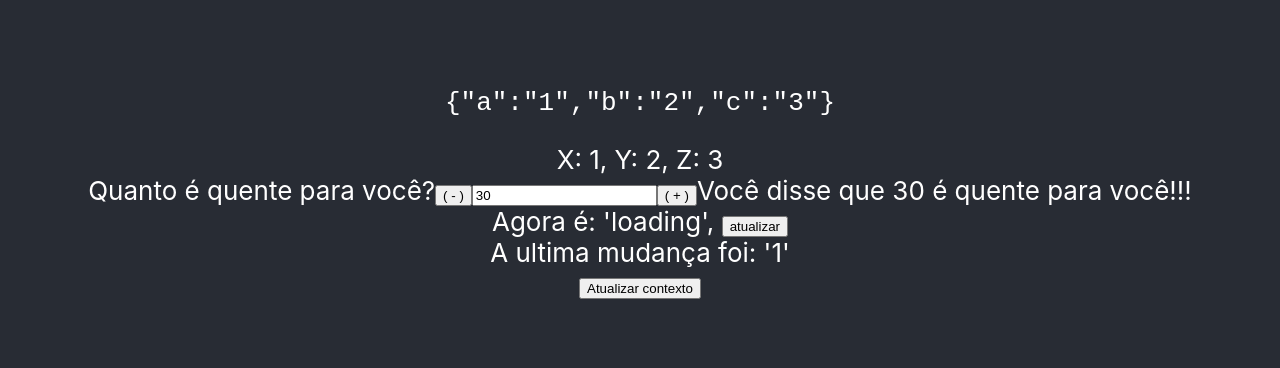
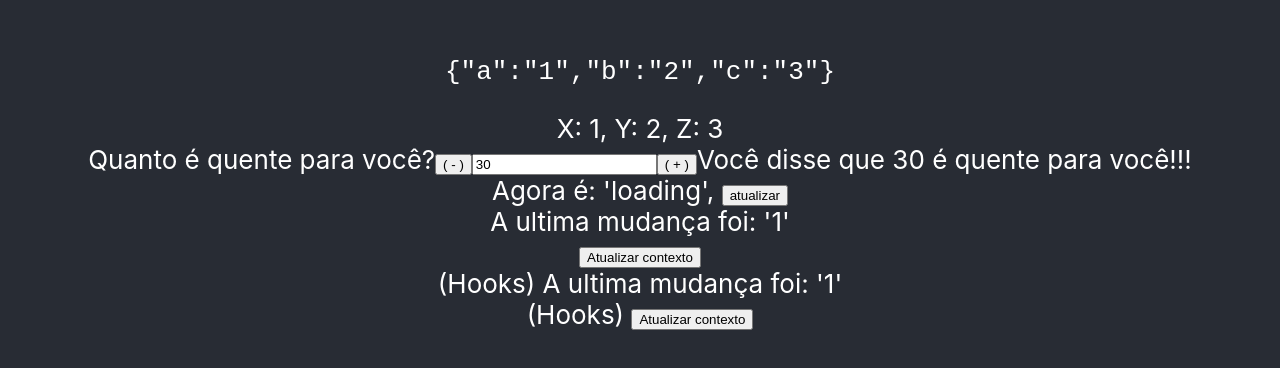
Before and after one commit to fernandobhz/hello-react-basics, a React (Create React App) app: page / in a window 1280 px wide. Shown: the part 220-588 px from the top of the page. Built offline with nearby package versions, Linux system fonts and the light colour scheme; no server answers.

Commit message:
chore: useState

```diff
--- a/src/App.js
+++ b/src/App.js
@@ -56,13 +56,7 @@ const LastChangeContext = createContext({
 });
 
 function VerContexto() {
-  return (
-    <LastChangeContext.Consumer>
-      {({ change }) => (
-        <div>A ultima mudança foi: '{change}'</div>
-      )}
-    </LastChangeContext.Consumer>
-  );
+  return <LastChangeContext.Consumer>{({ change }) => <div>A ultima mudança foi: '{change}'</div>}</LastChangeContext.Consumer>;
 }
 
 function ModificaContexto() {
@@ -70,10 +64,28 @@ function ModificaContexto() {
     <LastChangeContext.Consumer>
       {({ setChange }) => (
         <div>
-          <button onClick={() => setChange(prompt("qual o novo valor do contexto?", new Date().toISOString()))}>Atualizar contexto</button>
+          <button onClick={() => setChange(prompt("qual o novo valor do contexto?", Math.random().toString(36).slice(-5)))}>Atualizar contexto</button>
         </div>
       )}
     </LastChangeContext.Consumer>
+  );
+}
+
+// ----------------------------------------------------------------------------------------------------------------------------------------
+
+function VerContextoHooks() {
+  const { change } = useContext(LastChangeContext);
+
+  return <div>(Hooks) A ultima mudança foi: '{change}'</div>;
+}
+
+function ModificaContextoHooks() {
+  const { setChange } = useContext(LastChangeContext);
+
+  return (
+    <div>
+      (Hooks) <button onClick={() => setChange(prompt("qual o novo valor do contexto?", Math.random().toString(36).slice(-5)))}>Atualizar contexto</button>
+    </div>
   );
 }
 
@@ -85,13 +97,15 @@ function App() {
   return (
     <div className="App">
       <header className="App-header">
-        <LastChangeContext.Provider value={{change, setChange}}>
+        <LastChangeContext.Provider value={{ change, setChange }}>
           <Abc a="1" b="2" c="3" />
           <Xyz x="1" y="2" z="3" />
           <Termostato />
           <Agora />
           <VerContexto />
           <ModificaContexto />
+          <VerContextoHooks />
+          <ModificaContextoHooks />
         </LastChangeContext.Provider>
       </header>
     </div>
```
